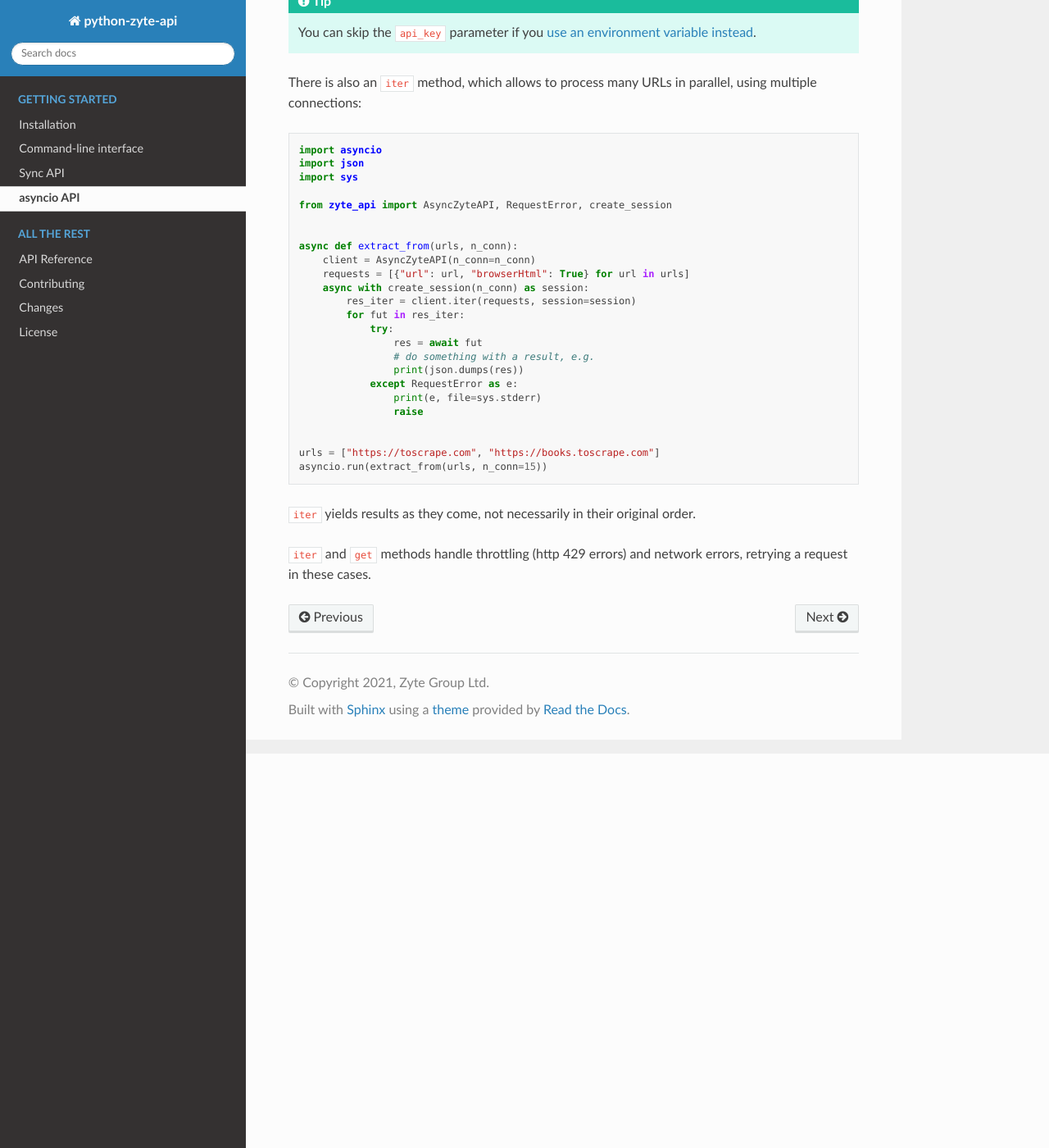
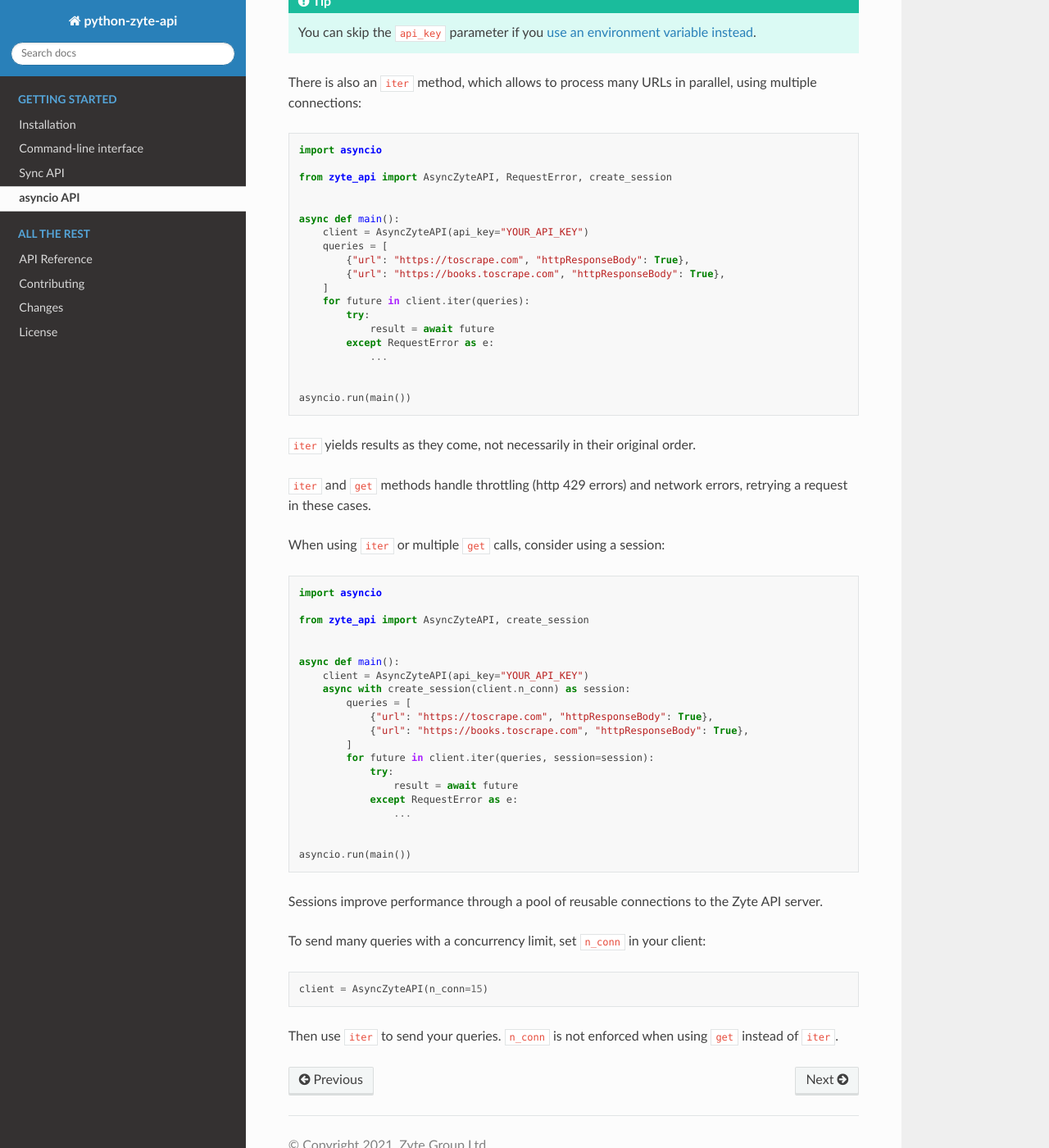
Before and after one commit to zytedata/python-zyte-api, a Sphinx documentation site: the page built from docs/asyncio_api.rst, in a window 1280 px wide and 1400 px high, scrolled down 481 px. Shown: the whole window at 82% size. Built offline with Sphinx 7.4.7 and the Read the Docs theme 2.0.0, drawn with Linux system fonts in a browser that asks for light colours; some of the changed text lies outside the part shown.

Commit message:
Simplify the iter example, provide a session-specific example later (#59)

```diff
--- a/docs/asyncio_api.rst
+++ b/docs/asyncio_api.rst
@@ -15,11 +15,11 @@ can use the method ``get`` to perform individual requests:
     client = AsyncZyteAPI(api_key="YOUR_API_KEY")
 
 
-    async def single_request(url):
-        return await client.get({"url": url, "browserHtml": True})
+    async def main():
+        result = await client.get({"url": "https://toscrape.com", "httpResponseBody": True})
 
 
-    response = asyncio.run(single_request("https://books.toscrape.com"))
+    asyncio.run(main())
 
 .. tip:: You can skip the ``api_key`` parameter if you :ref:`use an environment
     variable instead <api-key>`.
@@ -30,31 +30,64 @@ parallel, using multiple connections:
 .. code-block:: python
 
     import asyncio
-    import json
-    import sys
 
     from zyte_api import AsyncZyteAPI, RequestError, create_session
 
 
-    async def extract_from(urls, n_conn):
-        client = AsyncZyteAPI(n_conn=n_conn)
-        requests = [{"url": url, "browserHtml": True} for url in urls]
-        async with create_session(n_conn) as session:
-            res_iter = client.iter(requests, session=session)
-            for fut in res_iter:
-                try:
-                    res = await fut
-                    # do something with a result, e.g.
-                    print(json.dumps(res))
-                except RequestError as e:
-                    print(e, file=sys.stderr)
-                    raise
+    async def main():
+        client = AsyncZyteAPI(api_key="YOUR_API_KEY")
+        queries = [
+            {"url": "https://toscrape.com", "httpResponseBody": True},
+            {"url": "https://books.toscrape.com", "httpResponseBody": True},
+        ]
+        for future in client.iter(queries):
+            try:
+                result = await future
+            except RequestError as e:
+                ...
 
 
-    urls = ["https://toscrape.com", "https://books.toscrape.com"]
-    asyncio.run(extract_from(urls, n_conn=15))
+    asyncio.run(main())
+
 
 ``iter`` yields results as they come, not necessarily in their original order.
 
 ``iter`` and ``get`` methods handle throttling (http 429 errors) and network
 errors, retrying a request in these cases.
+
+When using ``iter`` or multiple ``get`` calls, consider using a session:
+
+.. code-block:: python
+
+    import asyncio
+
+    from zyte_api import AsyncZyteAPI, create_session
+
+
+    async def main():
+        client = AsyncZyteAPI(api_key="YOUR_API_KEY")
+        async with create_session(client.n_conn) as session:
+            queries = [
+                {"url": "https://toscrape.com", "httpResponseBody": True},
+                {"url": "https://books.toscrape.com", "httpResponseBody": True},
+            ]
+            for future in client.iter(queries, session=session):
+                try:
+                    result = await future
+                except RequestError as e:
+                    ...
+
+
+    asyncio.run(main())
+
+Sessions improve performance through a pool of reusable connections to the Zyte
+API server.
+
+To send many queries with a concurrency limit, set ``n_conn`` in your client:
+
+.. code-block:: python
+
+    client = AsyncZyteAPI(n_conn=15)
+
+Then use ``iter`` to send your queries. ``n_conn`` is not enforced when using
+``get`` instead of ``iter``.
```
